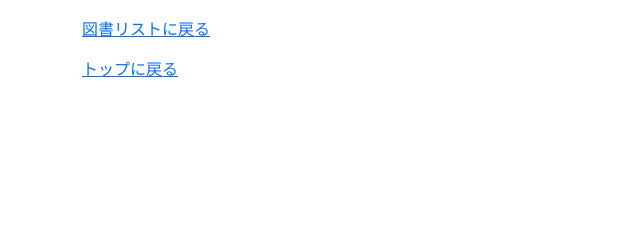
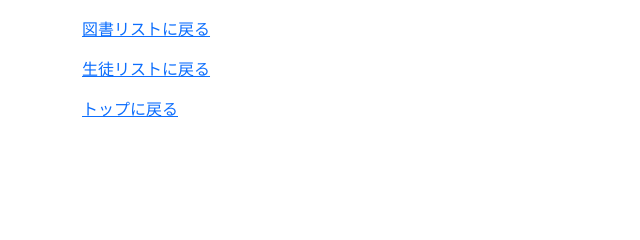
Before and after one commit to yuya-tanaka-kaien/Kaien-LibrarySystem, a Django app: template staff_page/templates/staff_page/book_detail.html in a window 1280 px wide. Shown: the part 207-447 px from the top of the page, without its empty margins (0-640 px from the left). Run offline with Django 4.2, Linux system fonts and the light colour scheme; the template is opened without the code that fills it, so the values that code supplies are empty.

Commit message:
図書詳細画面から生徒リストに移動できるようにした

```diff
--- a/staff_page/templates/staff_page/book_detail.html
+++ b/staff_page/templates/staff_page/book_detail.html
@@ -12,6 +12,9 @@
     <a href="{% url 'staff_page:book_list' %}">図書リストに戻る</a>
 </p>
 <p>
+    <a href="{% url 'staff_page:student_list' %}">生徒リストに戻る</a>
+</p>
+<p>
     <a href="{% url 'staff_page:index' %}">トップに戻る</a>
 </p>
 
```
